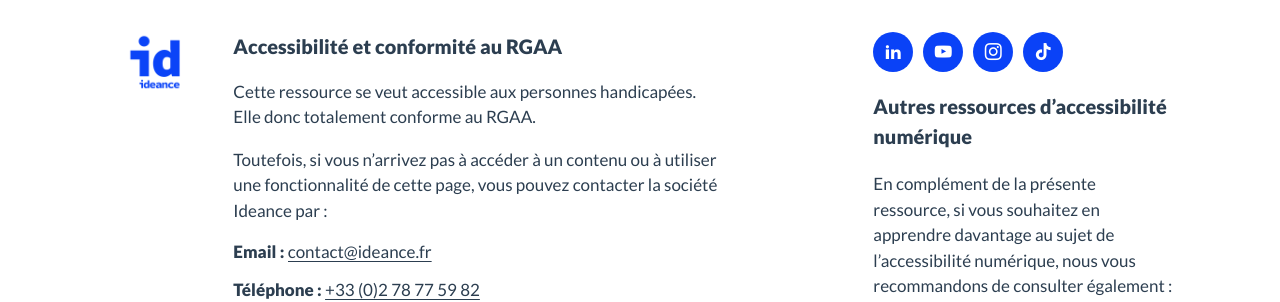
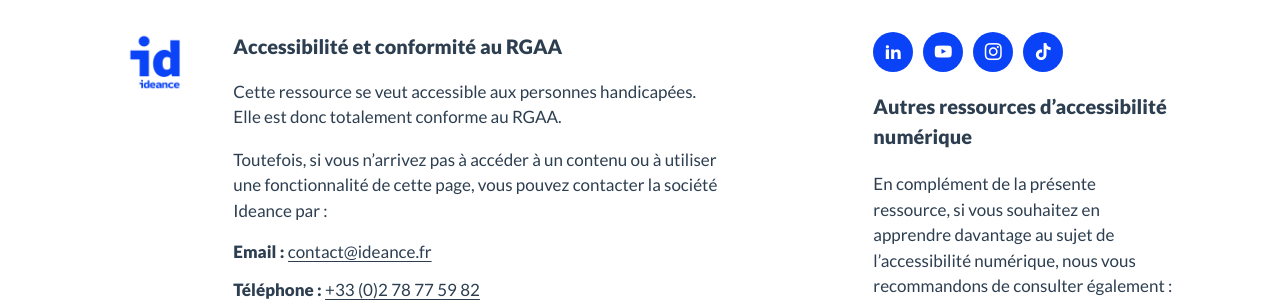
Before and after one commit to ideance-a11y/rgaa4-impacts-utilisateurs, a Jekyll site: the page built from index.html, in a window 1280 px wide and 900 px high, scrolled down 33174 px. Shown: the part 260-562 px from the top of the window. Built offline with Jekyll 4.4.1, drawn with Linux system fonts in a browser that asks for light colours; some web fonts are replaced.

Commit message:
Correction de coquilles typographiques

```diff
--- a/_includes/footer.html
+++ b/_includes/footer.html
@@ -8,7 +8,7 @@
       <h3 class="ice-footer-title">Accessibilité et conformité au RGAA</h3>
       <p>
         Cette ressource se veut accessible aux personnes handicapées.
-        <br>Elle donc totalement conforme au RGAA.
+        <br>Elle est donc totalement conforme au RGAA.
       </p>
       <p>
         Toutefois, si vous n’arrivez pas à accéder à un contenu ou à utiliser une fonctionnalité de cette page, vous pouvez contacter la société Ideance par :
@@ -41,13 +41,13 @@
         <li class="no-margin">
           <a class="ice-social-link" href="https://www.linkedin.com/company/ideance/">
             <span class="icon icon-linkedin" aria-hidden="true"></span>
-            <span class="sr-only">Linkedin</span>
+            <span class="sr-only">LinkedIn</span>
           </a>
         </li>
         <li>
           <a class="ice-social-link" href="https://www.youtube.com/channel/UCx2yDE6oVrncbS0isnjMBPw">
             <span class="icon icon-youtube" aria-hidden="true"></span>
-            <span class="sr-only">Youtube</span>
+            <span class="sr-only">YouTube</span>
           </a>
         </li>
         <li>
@@ -59,7 +59,7 @@
         <li>
           <a class="ice-social-link" href="https://www.tiktok.com/@ideance.net">
             <span class="icon icon-tiktok" aria-hidden="true"></span>
-            <span class="sr-only">Tiktok</span>
+            <span class="sr-only">TikTok</span>
           </a>
         </li>
       </ul>
```
